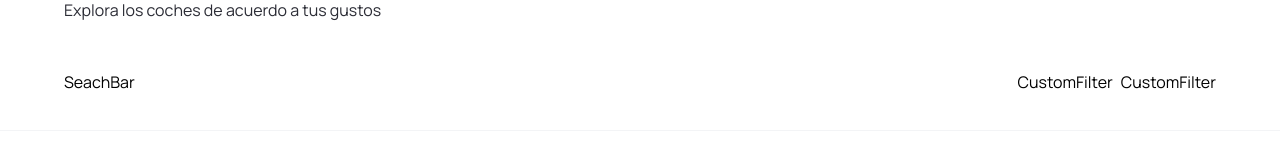
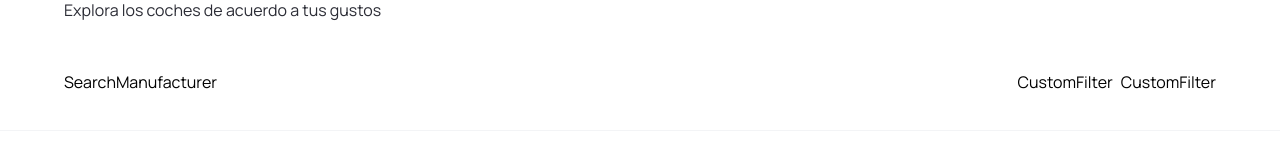
Before and after one commit to jeromanp/api-cars, a Next.js app: page / in a window 1280 px wide. Shown: the part 1010-1170 px from the top of the page. Built offline with nearby package versions, Linux system fonts and the light colour scheme.

Commit message:
add states

```diff
--- a/components/SeachBar.tsx
+++ b/components/SeachBar.tsx
@@ -1,9 +1,21 @@
-import React from 'react'
+"use client";
+
+import React, { useState } from "react";
+import { SearchManufacturer } from "@/components";
 
 const SeachBar = () => {
+  const [manufacturer, setManufacturer] = useState("")
+
+  const handleSearch = () => {};
   return (
-    <div>SeachBar</div>
-  )
-}
+    <form className="searchbar" onSubmit={handleSearch}>
+      <div className="searchbar__item">
+        <SearchManufacturer manufacturer={manufacturer}
+        setManufacturer={setManufacturer}
+        />
+      </div>
+    </form>
+  );
+};
 
-export default SeachBar
+export default SeachBar;
```
